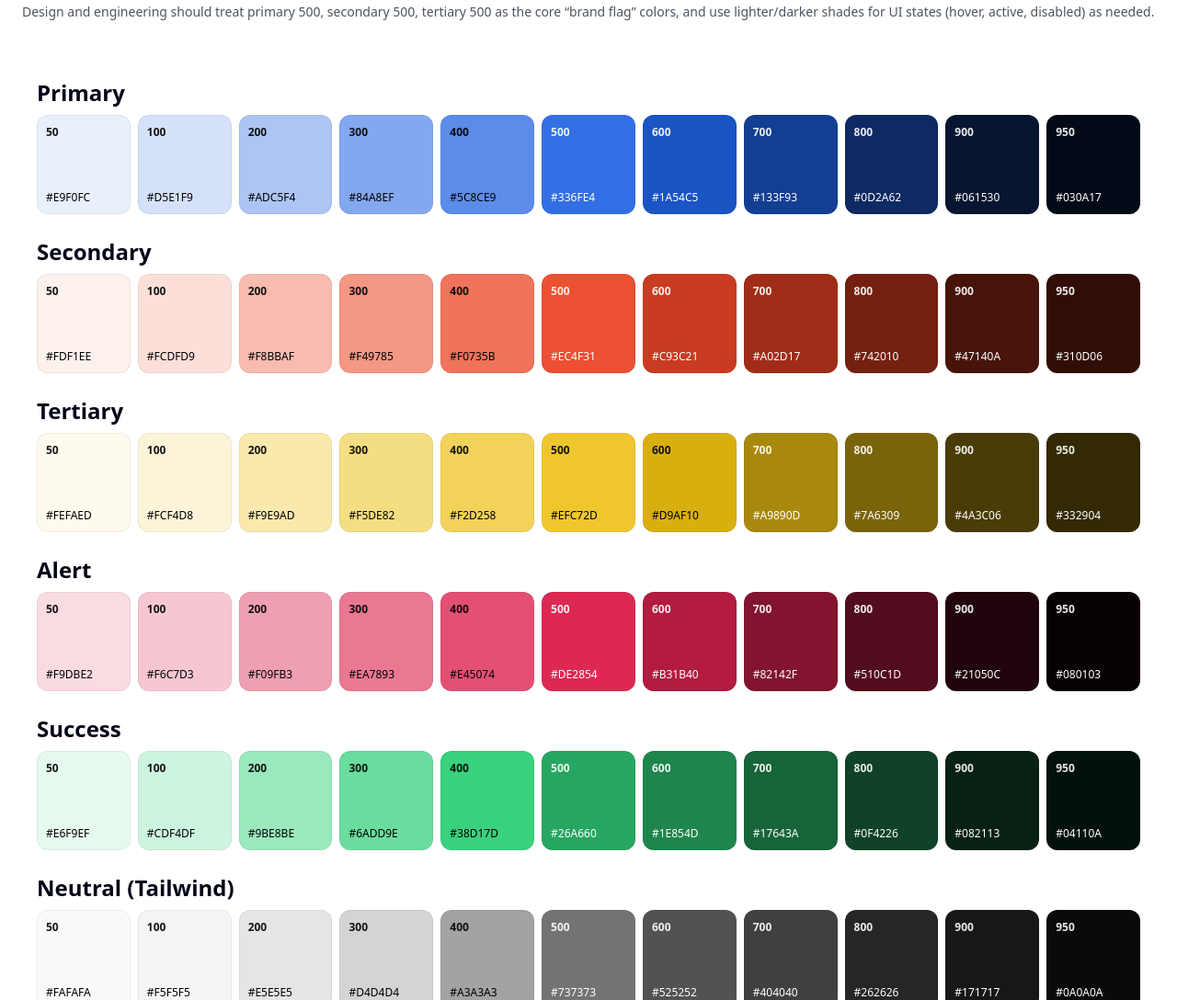
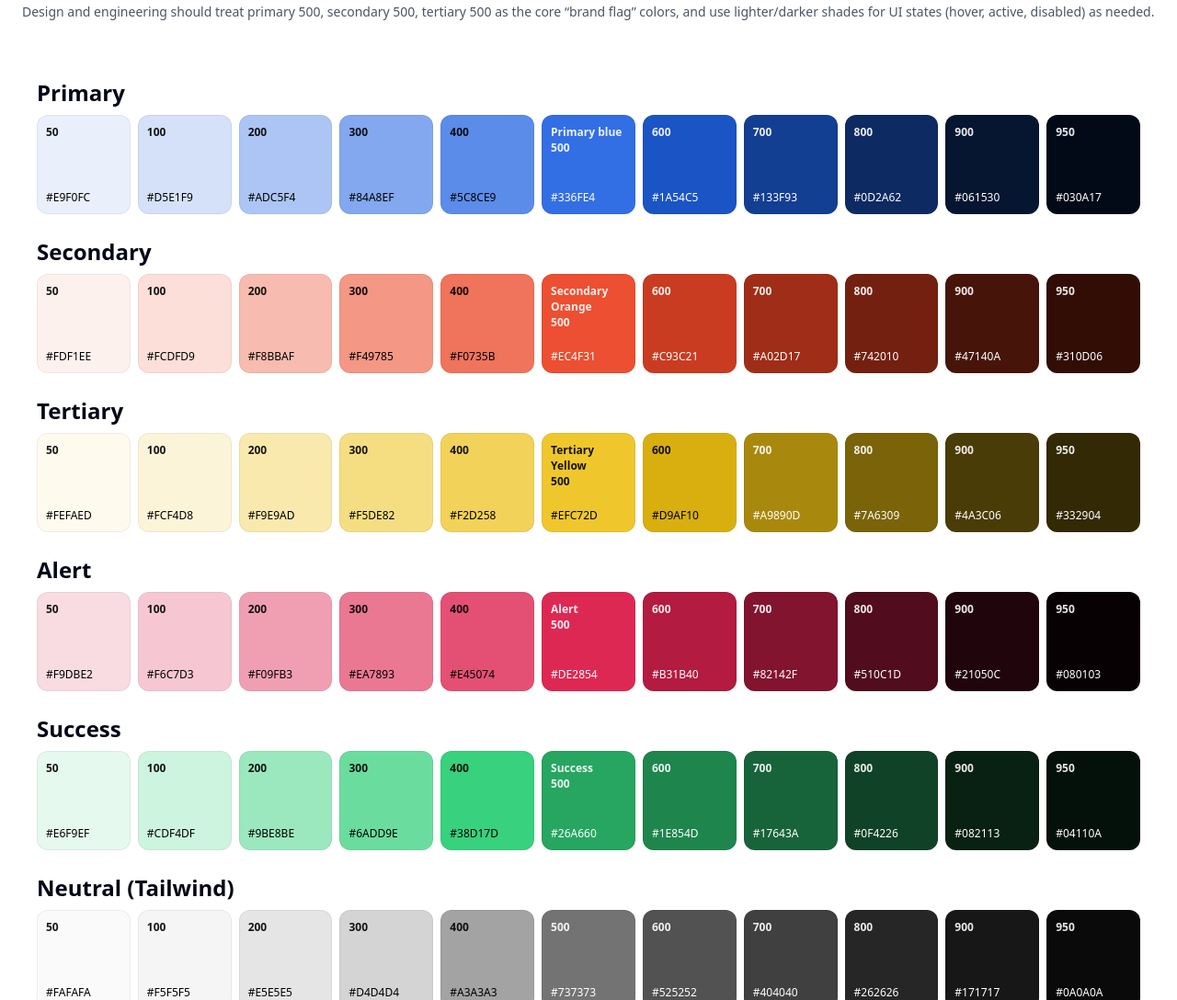
Before and after one commit to IterateAI/brand-color-guide, a plain HTML site: page index.html in a window 1280 px wide. Shown: the part 138-1226 px from the top of the page at 92% size. Drawn offline with Linux system fonts and the light colour scheme.

Commit message:
Updated primary, secondary and tertiary labels

```diff
--- a/index.html
+++ b/index.html
@@ -108,7 +108,7 @@
       <div class="cell" style="background:#ADC5F4;color:#000;"><div class="meta">200</div><div>#ADC5F4</div></div>
       <div class="cell" style="background:#84A8EF;color:#000;"><div class="meta">300</div><div>#84A8EF</div></div>
       <div class="cell" style="background:#5C8CE9;color:#000;"><div class="meta">400</div><div>#5C8CE9</div></div>
-      <div class="cell" style="background:#336FE4;color:#fff;"><div class="meta">500</div><div>#336FE4</div></div>
+      <div class="cell" style="background:#336FE4;color:#fff;"><div class="meta">Primary blue <br>500</div><div>#336FE4</div></div>
       <div class="cell" style="background:#1A54C5;color:#fff;"><div class="meta">600</div><div>#1A54C5</div></div>
       <div class="cell" style="background:#133F93;color:#fff;"><div class="meta">700</div><div>#133F93</div></div>
       <div class="cell" style="background:#0D2A62;color:#fff;"><div class="meta">800</div><div>#0D2A62</div></div>
@@ -124,7 +124,7 @@
       <div class="cell" style="background:#F8BBAF;color:#000;"><div class="meta">200</div><div>#F8BBAF</div></div>
       <div class="cell" style="background:#F49785;color:#000;"><div class="meta">300</div><div>#F49785</div></div>
       <div class="cell" style="background:#F0735B;color:#000;"><div class="meta">400</div><div>#F0735B</div></div>
-      <div class="cell" style="background:#EC4F31;color:#fff;"><div class="meta">500</div><div>#EC4F31</div></div>
+      <div class="cell" style="background:#EC4F31;color:#fff;"><div class="meta">Secondary Orange<br>500</div><div>#EC4F31</div></div>
       <div class="cell" style="background:#C93C21;color:#fff;"><div class="meta">600</div><div>#C93C21</div></div>
       <div class="cell" style="background:#A02D17;color:#fff;"><div class="meta">700</div><div>#A02D17</div></div>
       <div class="cell" style="background:#742010;color:#fff;"><div class="meta">800</div><div>#742010</div></div>
@@ -140,7 +140,7 @@
       <div class="cell" style="background:#F9E9AD;color:#000;"><div class="meta">200</div><div>#F9E9AD</div></div>
       <div class="cell" style="background:#F5DE82;color:#000;"><div class="meta">300</div><div>#F5DE82</div></div>
       <div class="cell" style="background:#F2D258;color:#000;"><div class="meta">400</div><div>#F2D258</div></div>
-      <div class="cell" style="background:#EFC72D;color:#000;"><div class="meta">500</div><div>#EFC72D</div></div>
+      <div class="cell" style="background:#EFC72D;color:#000;"><div class="meta">Tertiary Yellow<br>500</div><div>#EFC72D</div></div>
       <div class="cell" style="background:#D9AF10;color:#000;"><div class="meta">600</div><div>#D9AF10</div></div>
       <div class="cell" style="background:#A9890D;color:#fff;"><div class="meta">700</div><div>#A9890D</div></div>
       <div class="cell" style="background:#7A6309;color:#fff;"><div class="meta">800</div><div>#7A6309</div></div>
@@ -156,7 +156,7 @@
       <div class="cell" style="background:#F09FB3;color:#000;"><div class="meta">200</div><div>#F09FB3</div></div>
       <div class="cell" style="background:#EA7893;color:#000;"><div class="meta">300</div><div>#EA7893</div></div>
       <div class="cell" style="background:#E45074;color:#000;"><div class="meta">400</div><div>#E45074</div></div>
-      <div class="cell" style="background:#DE2854;color:#fff;"><div class="meta">500</div><div>#DE2854</div></div>
+      <div class="cell" style="background:#DE2854;color:#fff;"><div class="meta">Alert<br>500</div><div>#DE2854</div></div>
       <div class="cell" style="background:#B31B40;color:#fff;"><div class="meta">600</div><div>#B31B40</div></div>
       <div class="cell" style="background:#82142F;color:#fff;"><div class="meta">700</div><div>#82142F</div></div>
       <div class="cell" style="background:#510C1D;color:#fff;"><div class="meta">800</div><div>#510C1D</div></div>
@@ -172,7 +172,7 @@
       <div class="cell" style="background:#9BE8BE;color:#000;"><div class="meta">200</div><div>#9BE8BE</div></div>
       <div class="cell" style="background:#6ADD9E;color:#000;"><div class="meta">300</div><div>#6ADD9E</div></div>
       <div class="cell" style="background:#38D17D;color:#000;"><div class="meta">400</div><div>#38D17D</div></div>
-      <div class="cell" style="background:#26A660;color:#fff;"><div class="meta">500</div><div>#26A660</div></div>
+      <div class="cell" style="background:#26A660;color:#fff;"><div class="meta">Success<br>500</div><div>#26A660</div></div>
       <div class="cell" style="background:#1E854D;color:#fff;"><div class="meta">600</div><div>#1E854D</div></div>
       <div class="cell" style="background:#17643A;color:#fff;"><div class="meta">700</div><div>#17643A</div></div>
       <div class="cell" style="background:#0F4226;color:#fff;"><div class="meta">800</div><div>#0F4226</div></div>
```
